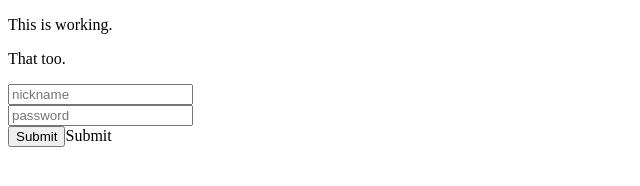
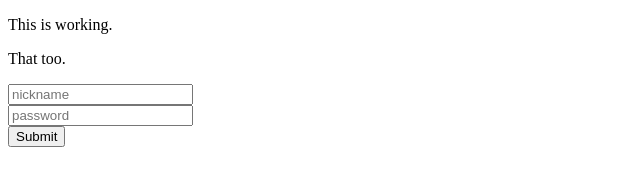
Before and after one commit to Alexandre-Georges/netlify, a plain HTML site: page index.html in a window 1280 px wide. Shown: the full height of the page, 0-640 px from the left. Drawn offline with Linux system fonts and the light colour scheme.

Commit message:
Update index.html

```diff
--- a/index.html
+++ b/index.html
@@ -11,7 +11,7 @@
       <br />
       <input type="password" name="password" placeholder="password" />
       <br />
-      <input type="submit">Submit</input>
+      <input type="submit" value="Submit" />
     </form>
   </body>
 </html>
```
